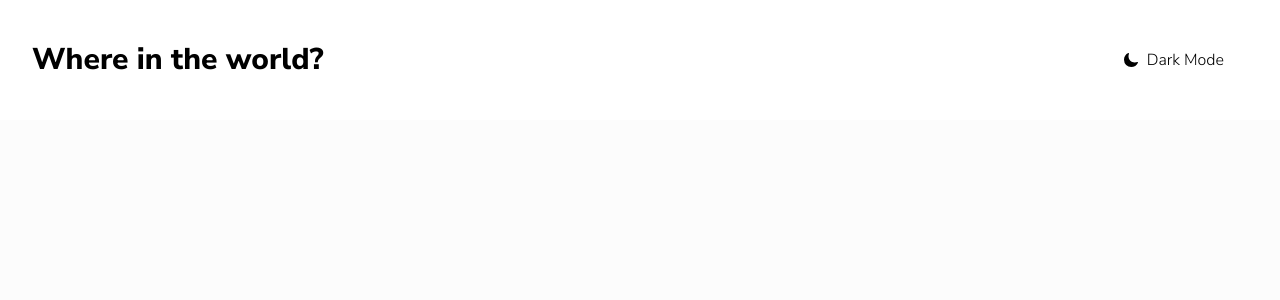
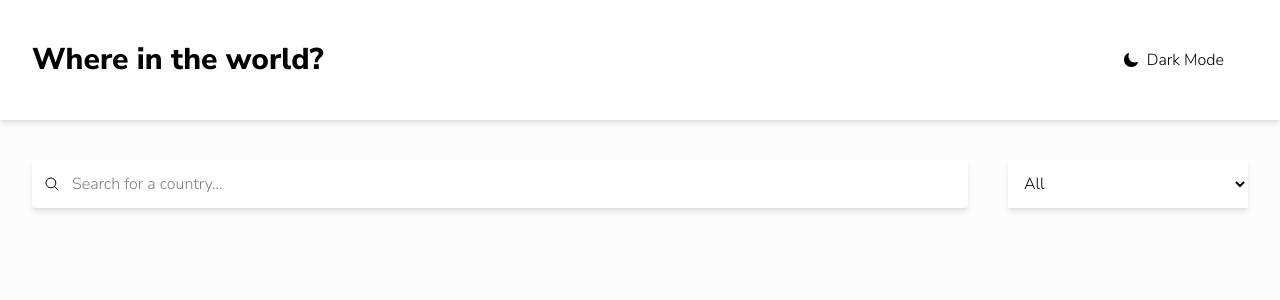
Before and after one commit to Zeyaddayman/countries, a Next.js app: page / in a window 1280 px wide. Shown: the top 300 px of the page. Built offline with nearby package versions, Linux system fonts and the light colour scheme.

Commit message:
make select region and search query input with its searchParams functionality

```diff
--- /dev/null
+++ b/src/app/components/Filters.tsx
@@ -0,0 +1,74 @@
+"use client"
+
+import { usePathname, useRouter, useSearchParams } from 'next/navigation'
+import { IoSearchOutline } from 'react-icons/io5'
+
+const Filters = () => {
+
+    const searchParams = useSearchParams();
+    const pathname = usePathname();
+    const { replace } = useRouter()
+
+    const handleSearch = (query: string) => {
+        const params = new URLSearchParams(searchParams)
+
+        if (!query) {
+            params.delete('query');
+        } else {
+            params.set('query', query);
+        }
+
+        replace(`${pathname}?${params.toString()}`);
+    }
+
+    const handleRegion = (region: string) => {
+        const params = new URLSearchParams(searchParams)
+
+        if (region === 'all') {
+            params.delete('region');
+        } else {
+            params.set('region', region)
+        }
+
+        replace(`${pathname}?${params.toString()}`);
+    }
+
+    return (
+        <div className='flex flex-wrap justify-between gap-10'>
+            <div className='flex-1 relative min-w-60'>
+                <label className='sr-only' htmlFor='search'>
+                    Search for a country
+                </label>
+                <IoSearchOutline className='absolute left-5 top-1/2 -translate-1/2' />
+                <input
+                    id='search'
+                    type='text'
+                    placeholder='Search for a country...'
+                    className='p-3 pl-10 w-full bg-element-bg rounded outline-none shadow-md'
+                    defaultValue={searchParams.get('query')?.toString().toLowerCase()}
+                    onChange={(e) => handleSearch(e.target.value)}
+                />
+            </div>
+            <div className='w-60 mx-auto'>
+                <label className='sr-only' htmlFor='filter'>
+                    Filter by region
+                </label>
+                <select
+                    id='filter'
+                    className='bg-element-bg shadow-md p-3 w-full outline-none'
+                    defaultValue={searchParams.get('region')?.toString().toLowerCase()}
+                    onChange={(e) => handleRegion(e.target.value)}
+                >
+                    <option value={"all"}>All</option>
+                    <option value={"africa"}>Africa</option>
+                    <option value={"americas"}>Americas</option>
+                    <option value={"asia"}>Asia</option>
+                    <option value={"europe"}>Europe</option>
+                    <option value={"oceania"}>Oceania</option>
+                </select>
+            </div>
+        </div>
+    )
+}
+
+export default Filters
--- a/src/app/components/Header.tsx
+++ b/src/app/components/Header.tsx
@@ -1,12 +1,13 @@
+import Link from "next/link"
 import ThemesSwitcher from "./ThemesSwitcher"
 
 const Header = () => {
     return (
-        <header className="py-8 bg-element-bg">
+        <header className="py-8 bg-element-bg shadow-md">
             <div className="container flex justify-between items-center">
-                <h2 className="heading">
+                <Link href={"/"} className="heading">
                     Where in the world?
-                </h2>
+                </Link>
                 <ThemesSwitcher />
             </div>
         </header>
--- a/src/app/components/ThemesSwitcher.tsx
+++ b/src/app/components/ThemesSwitcher.tsx
@@ -13,7 +13,7 @@ const ThemesSwitcher = () => {
 
     return (
         <button onClick={toggleTheme} className="px-3 py-2 md:px-6 md:py-4 flex items-center gap-2 cursor-pointer hover:bg-background transition rounded">
-            {theme === "light" ? <IoMoonOutline />: <IoMoon />}
+            {theme === "light" ? <IoMoonOutline /> : <IoMoon />}
             Dark Mode
         </button>
     )
--- a/src/app/globals.css
+++ b/src/app/globals.css
@@ -28,7 +28,7 @@ body {
     color: var(--main-text-color);
 }
 
-h2.heading {
+a.heading {
     @apply font-extrabold text-xl md:text-3xl
 }
 
--- a/src/app/page.tsx
+++ b/src/app/page.tsx
@@ -1,7 +1,11 @@
+import Filters from "./components/Filters";
+
 export default async function Home() {
     return (
-        <main>
-
+        <main className="py-10">
+            <div className="container">
+                <Filters />
+            </div>
         </main>
     )
 }
```
